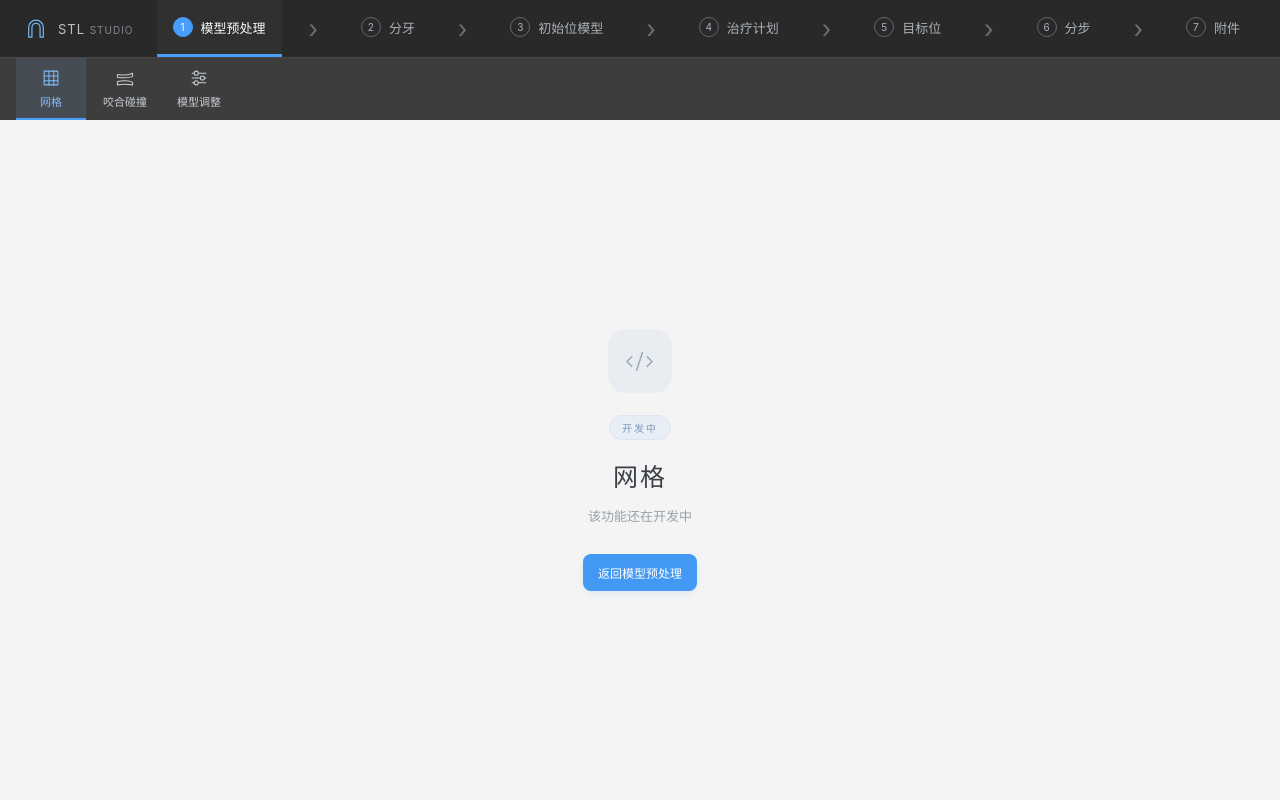
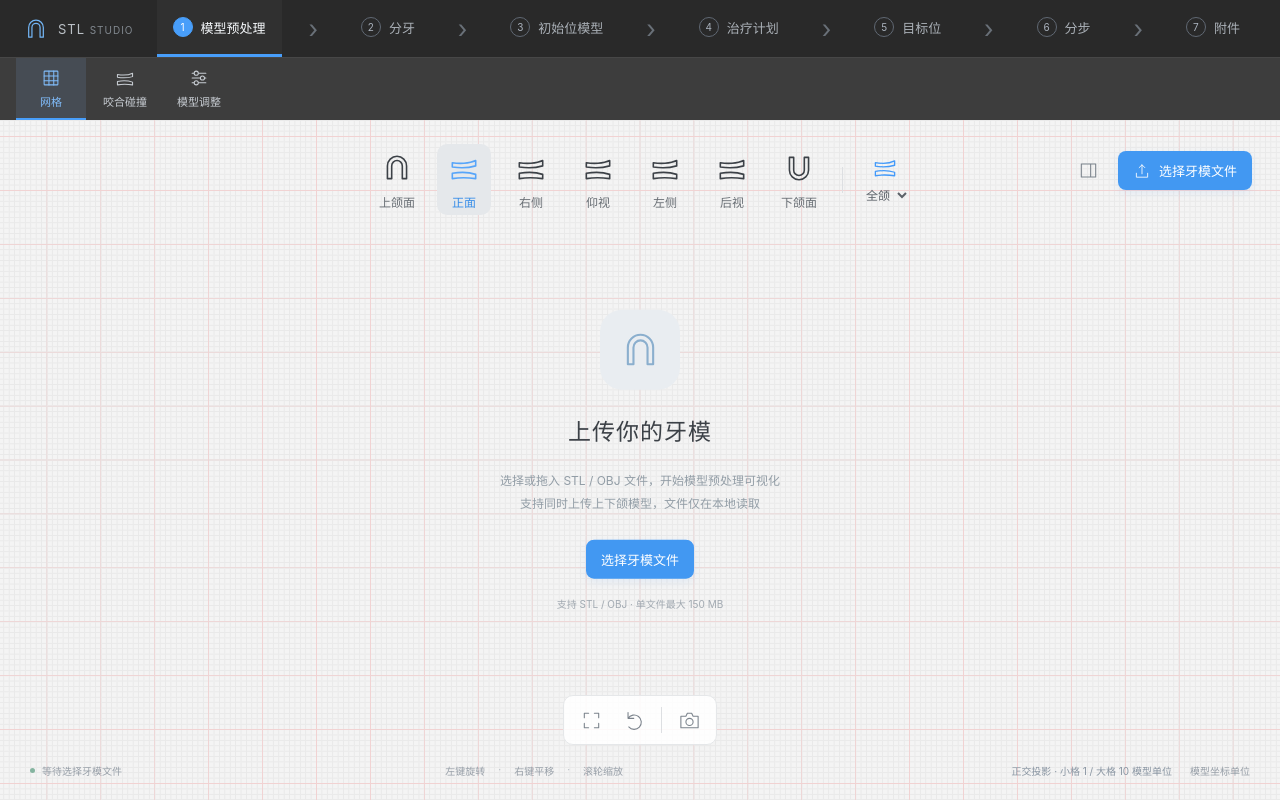
Before and after one commit to Shawn1L/Dental-Arrangement, a website built with Vite: page index.html in a window 1280 px wide. Both pictures are taken after a click on the button "网格". Built offline with nearby package versions, Linux system fonts and the light colour scheme.

Commit message:
feat: add reference grid and perspective orthographic switching

```diff
--- a/src/main.ts
+++ b/src/main.ts
@@ -4,6 +4,7 @@ import { mergeVertices } from 'three/addons/utils/BufferGeometryUtils.js';
 import { inferJaw } from './stl.mjs';
 import { parseModelGeometry } from './model-loader.mjs';
 import { clearModels, createModelImporter } from './model-import.mjs';
+import { createReferenceGrid } from './reference-grid';
 import './style.css';
 
 const svg = (body: string) => `<svg viewBox="0 0 32 32" fill="none" stroke="currentColor" stroke-width="1.5" stroke-linecap="round" stroke-linejoin="round" aria-hidden="true">${body}</svg>`;
@@ -13,14 +14,14 @@ const views = [ ['upper','上颌面',arch], ['front','正面',bite], ['right','
 const steps = ['模型预处理', '分牙', '初始位模型', '治疗计划', '目标位', '分步', '附件'];
 document.querySelector<HTMLDivElement>('#app')!.innerHTML = `
   <header class="workflow-header"><div class="workflow-brand">${svg(arch)}<span>STL <b>STUDIO</b></span></div><nav class="steps" aria-label="工作流程步骤">${steps.map((name,index)=>`<button class="step ${index===0?'active':''}" data-step="${name}" aria-pressed="${index===0}"><span class="step-number">${index+1}</span><span>${name}</span></button>${index<steps.length-1?'<span class="step-arrow" aria-hidden="true">›</span>':''}`).join('')}</nav></header>
-  <nav class="feature-bar" aria-label="预处理功能"><button data-feature="网格">${svg('<rect x="6" y="6" width="20" height="20" rx="1"/><path d="M6 13h20M6 20h20M13 6v20M20 6v20"/>')}<span>网格</span></button><button data-feature="咬合碰撞">${svg(bite)}<span>咬合碰撞</span></button><button data-feature="模型调整">${svg('<path d="M6 9h20M6 16h20M6 23h20"/><circle cx="12" cy="9" r="3" fill="#3d3d3d"/><circle cx="21" cy="16" r="3" fill="#3d3d3d"/><circle cx="12" cy="23" r="3" fill="#3d3d3d"/>')}<span>模型调整</span></button></nav>
+  <nav class="feature-bar" aria-label="预处理功能"><button data-feature="网格" aria-pressed="false" title="开启网格并切换正交投影">${svg('<rect x="6" y="6" width="20" height="20" rx="1"/><path d="M6 13h20M6 20h20M13 6v20M20 6v20"/>')}<span>网格</span></button><button data-feature="咬合碰撞">${svg(bite)}<span>咬合碰撞</span></button><button data-feature="模型调整">${svg('<path d="M6 9h20M6 16h20M6 23h20"/><circle cx="12" cy="9" r="3" fill="#3d3d3d"/><circle cx="21" cy="16" r="3" fill="#3d3d3d"/><circle cx="12" cy="23" r="3" fill="#3d3d3d"/>')}<span>模型调整</span></button></nav>
   <section id="workspace" aria-label="模型预处理">
   <main id="viewport" aria-label="牙模三维查看器"></main>
   <nav class="views" aria-label="标准视角">${views.map(([id,label,icon]) => `<button class="view ${id==='front'?'active':''}" data-view="${id}" aria-pressed="${id==='front'}" title="${label}">${svg(icon)}<span>${label}</span></button>`).join('')}<span class="divider"></span><label class="jaw-select">${svg(bite)}<select id="filter" aria-label="显示颌面"><option value="all">全颌</option><option value="upper">上颌</option><option value="lower">下颌</option></select></label></nav>
   <div class="top-actions"><button id="panel-toggle" class="icon-button" title="显示或隐藏模型面板" aria-label="显示或隐藏模型面板">${svg('<path d="M6 7h20v18H6zM19 7v18"/>')}</button><button id="import" class="primary" aria-label="选择牙模文件">${svg('<path d="M16 21V5m-5 5 5-5 5 5M6 20v7h20v-7"/>')}<span>选择牙模文件</span></button></div>
   <aside id="panel" hidden><div class="panel-title"><span>模型图层</span><span id="model-count">0 个模型</span></div><div id="models"></div><button id="add-model" class="add-model">＋ 选择牙模文件</button><div class="settings"><label>表面显示<select id="surface"><option value="smooth">平滑</option><option value="flat">原始面片</option><option value="wire">线框</option></select></label><label>透明度 <output id="opacity-value">100%</output><input id="opacity" type="range" min="10" max="100" value="100" aria-label="模型透明度"/></label><label>模型朝向<select id="orientation"><option value="z">Z 轴向上（牙模）</option><option value="y">Y 轴向上</option></select></label><div class="rotate-actions"><button data-rotate="x">X 轴 +90°</button><button data-rotate="y">Y 轴 +90°</button><button data-rotate="z">Z 轴 +90°</button></div></div><p class="privacy">${svg('<rect x="8" y="14" width="16" height="13" rx="3"/><path d="M11 14V9a5 5 0 0 1 10 0v5"/>')} 文件在本地处理</p></aside>
   <section id="empty"><span class="empty-icon">${svg(arch)}</span><h1>上传你的牙模</h1><p>选择或拖入 STL / OBJ 文件，开始模型预处理可视化<br/>支持同时上传上下颌模型，文件仅在本地读取</p><button id="empty-import" class="primary">选择牙模文件</button><small>支持 STL / OBJ · 单文件最大 150 MB</small></section>
-  <footer><div class="status"><span class="status-dot"></span><span id="status" role="status">等待选择牙模文件</span></div><div class="gestures">左键旋转<span>·</span>右键平移<span>·</span>滚轮缩放</div><span id="dimensions">模型坐标单位</span></footer>
+  <footer><div class="status"><span class="status-dot"></span><span id="status" role="status">等待选择牙模文件</span></div><div class="gestures">左键旋转<span>·</span>右键平移<span>·</span>滚轮缩放</div><span class="view-info"><span id="projection-label">透视投影</span><span id="dimensions">模型坐标单位</span></span></footer>
   <div class="bottom-tools"><button id="fit" class="icon-button" title="适应窗口（F）" aria-label="适应窗口">${svg('<path d="M12 6H6v6m14-6h6v6M6 20v6h6m14-6v6h-6"/>')}</button><button id="reset" class="icon-button" title="恢复初始视图" aria-label="恢复初始视图">${svg('<path d="M7 13a10 10 0 1 1 1 12M7 5v8h8"/>')}</button><span class="divider"></span><button id="screenshot" class="icon-button" title="导出 PNG 截图" aria-label="导出 PNG 截图">${svg('<path d="M4 10h7l2-4h6l2 4h7v16H4z"/><circle cx="16" cy="18" r="5"/>')}</button></div>
   </section>
   <section id="development" hidden aria-label="开发中"><div class="development-content"><span class="development-icon">${svg('<path d="M8 11 3 16l5 5m16-10 5 5-5 5M19 7l-6 18"/>')}</span><span class="development-badge">开发中</span><h1 id="development-title"></h1><p>该功能还在开发中</p><button id="back-preprocessing" class="primary">返回模型预处理</button></div></section>
@@ -37,7 +38,11 @@ viewport.appendChild(renderer.domElement);
 const scene = new THREE.Scene();
 scene.add(new THREE.HemisphereLight(0xffffff, 0x968774, 2.2));
 for (const [x,y,z,power] of [[-60,80,100,2.5],[70,20,40,1.3],[0,0,-100,1]]) { const light = new THREE.DirectionalLight(0xffffff,power); light.position.set(x,y,z); scene.add(light); }
-const camera = new THREE.OrthographicCamera(-60,60,40,-40,0.01,10000);
+const perspectiveCamera = new THREE.PerspectiveCamera(35,1,0.01,10000);
+const orthographicCamera = new THREE.OrthographicCamera(-60,60,40,-40,0.01,10000);
+let camera: THREE.PerspectiveCamera | THREE.OrthographicCamera = perspectiveCamera;
+let gridEnabled = false;
+const referenceGrid = createReferenceGrid();
 camera.position.set(0,0,200);
 const controls = new OrbitControls(camera, renderer.domElement);
 function selectStep(name: string, feature?: string) {
@@ -52,12 +57,15 @@ function selectStep(name: string, feature?: string) {
     button.classList.toggle('active',selected);button.setAttribute('aria-pressed',String(selected));
   });
   document.querySelectorAll<HTMLButtonElement>('[data-feature]').forEach(button=>{
-    const selected=button.dataset.feature===feature;
+    const selected=button.dataset.feature==='网格' ? gridEnabled : button.dataset.feature===feature;
     button.classList.toggle('active',selected);button.setAttribute('aria-pressed',String(selected));
   });
 }
 document.querySelectorAll<HTMLButtonElement>('[data-step]').forEach(button=>button.onclick=()=>selectStep(button.dataset.step!));
-document.querySelectorAll<HTMLButtonElement>('[data-feature]').forEach(button=>button.onclick=()=>selectStep(steps[0],button.dataset.feature));
+document.querySelectorAll<HTMLButtonElement>('[data-feature]').forEach(button=>button.onclick=()=>{
+  if(button.dataset.feature==='网格'){selectStep(steps[0]);toggleGrid();}
+  else selectStep(steps[0],button.dataset.feature);
+});
 $('back-preprocessing').onclick=()=>selectStep(steps[0]);
 controls.enableDamping = true; controls.dampingFactor = 0.09; controls.minZoom = 0.08; controls.maxZoom = 25;
 controls.rotateSpeed = 0.65; controls.zoomSpeed = 0.85; controls.screenSpacePanning = true;
@@ -67,7 +75,30 @@ const group = new THREE.Group(); group.rotation.x = -Math.PI/2; scene.add(group)
 type Model = { id: number; name: string; jaw: 'upper'|'lower'|'other'; enabled: boolean; mesh: THREE.Mesh<THREE.BufferGeometry,THREE.MeshStandardMaterial>; triangles: number };
 const models: Model[] = []; let nextId = 0; let activeView = 'front'; let radius = 60; let toastTimer = 0; let loading = 0; let pendingFit = false;
 function toast(message: string) { $('toast').textContent = message; $('toast').hidden = false; clearTimeout(toastTimer); toastTimer = window.setTimeout(()=> $('toast').hidden = true,5000); }
-function resize() { const w=viewport.clientWidth,h=viewport.clientHeight; if(!w || !h)return;renderer.setSize(w,h); camera.left=-radius*w/h; camera.right=radius*w/h; camera.top=radius; camera.bottom=-radius; camera.updateProjectionMatrix(); }
+function resize() { const w=viewport.clientWidth,h=viewport.clientHeight; if(!w || !h)return;renderer.setSize(w,h); perspectiveCamera.aspect=w/h; perspectiveCamera.updateProjectionMatrix(); orthographicCamera.left=-radius*w/h; orthographicCamera.right=radius*w/h; orthographicCamera.top=radius; orthographicCamera.bottom=-radius; orthographicCamera.updateProjectionMatrix(); }
+function toggleGrid() {
+  // Flush damping before changing cameras so toggling cannot add a rotation.
+  const damping=controls.enableDamping;controls.enableDamping=false;controls.update();
+  const previous=camera;
+  const direction=previous.position.clone().sub(controls.target).normalize();
+  const halfHeight=previous instanceof THREE.PerspectiveCamera
+    ? previous.position.distanceTo(controls.target)*Math.tan(THREE.MathUtils.degToRad(previous.fov/2))/previous.zoom
+    : (previous.top-previous.bottom)/2/previous.zoom;
+  gridEnabled=!gridEnabled;
+  camera=gridEnabled ? orthographicCamera : perspectiveCamera;
+  camera.position.copy(previous.position);camera.quaternion.copy(previous.quaternion);camera.up.copy(previous.up);
+  camera.near=previous.near;camera.far=previous.far;camera.zoom=1;
+  radius=halfHeight;
+  if(camera instanceof THREE.PerspectiveCamera){
+    const distance=halfHeight/Math.tan(THREE.MathUtils.degToRad(camera.fov/2));
+    camera.position.copy(controls.target).addScaledVector(direction,distance);
+    camera.far=Math.max(camera.far,distance+radius*100);
+  }
+  controls.object=camera;resize();controls.update();controls.enableDamping=damping;
+  const button=document.querySelector<HTMLButtonElement>('[data-feature="网格"]')!;
+  button.classList.toggle('active',gridEnabled);button.setAttribute('aria-pressed',String(gridEnabled));
+  $('projection-label').textContent=gridEnabled ? '正交投影 · 小格 1 / 大格 10 模型单位' : '透视投影';
+}
 new ResizeObserver(resize).observe(viewport);
 function visibleBounds() { group.updateMatrixWorld(true); const bounds=new THREE.Box3(); for(const model of models) if(model.mesh.visible) bounds.union(new THREE.Box3().setFromObject(model.mesh)); return bounds; }
 function fit() {
@@ -81,7 +112,11 @@ function fit() {
   const aspect=viewport.clientWidth/viewport.clientHeight;
   radius=Math.max(projectedHeight/2,projectedWidth/2/aspect,0.001)*1.45;
   const direction=camera.position.clone().sub(controls.target).normalize();
-  const distance=Math.max(size.length()*2,radius*4);
+  const forward=new THREE.Vector3().setFromMatrixColumn(camera.matrixWorld,2);
+  const projectedDepth=Math.abs(forward.x)*size.x+Math.abs(forward.y)*size.y+Math.abs(forward.z)*size.z;
+  const distance=camera instanceof THREE.PerspectiveCamera
+    ? radius/Math.tan(THREE.MathUtils.degToRad(camera.fov/2))+projectedDepth/2
+    : Math.max(size.length()*2,radius*4);
   controls.target.copy(center); camera.position.copy(center).addScaledVector(direction,distance); camera.near=Math.max(distance/100000,0.00001); camera.far=Math.max(size.length()*10,radius*100); camera.zoom=1; resize(); controls.update();
   $('dimensions').textContent = size.toArray().map(v=>v.toFixed(1)).join(' × ')+' · 模型单位';
 }
@@ -134,7 +169,8 @@ $('orientation').onchange=()=>{group.rotation.set($<HTMLSelectElement>('orientat
 document.querySelectorAll<HTMLButtonElement>('[data-rotate]').forEach(b=>b.onclick=()=>{group.rotateOnWorldAxis(new THREE.Vector3(b.dataset.rotate==='x'?1:0,b.dataset.rotate==='y'?1:0,b.dataset.rotate==='z'?1:0),Math.PI/2);fit();});
 $('surface').onchange=()=>{for(const m of models){m.mesh.material.flatShading=$<HTMLSelectElement>('surface').value==='flat';m.mesh.material.wireframe=$<HTMLSelectElement>('surface').value==='wire';m.mesh.material.needsUpdate=true;}};
 $('opacity').oninput=()=>{const value=Number($<HTMLInputElement>('opacity').value);$('opacity-value').textContent=value+'%';for(const m of models){m.mesh.material.opacity=value/100;m.mesh.material.transparent=value<100;m.mesh.material.depthWrite=value===100;}};
-$('screenshot').onclick=()=>{renderer.render(scene,camera);renderer.domElement.toBlob(blob=>{if(!blob){toast('截图失败');return;}const url=URL.createObjectURL(blob);const a=document.createElement('a');a.href=url;a.download=`STL-${new Date().toISOString().replace(/[:.]/g,'-')}.png`;a.click();setTimeout(()=>URL.revokeObjectURL(url),1000);});};
+$('screenshot').onclick=()=>{renderFrame();renderer.domElement.toBlob(blob=>{if(!blob){toast('截图失败');return;}const url=URL.createObjectURL(blob);const a=document.createElement('a');a.href=url;a.download=`STL-${new Date().toISOString().replace(/[:.]/g,'-')}.png`;a.click();setTimeout(()=>URL.revokeObjectURL(url),1000);});};
 let dragDepth=0;window.addEventListener('dragenter',e=>{if(e.dataTransfer?.types.includes('Files')){e.preventDefault();dragDepth++;$('drop-overlay').hidden=false;}});window.addEventListener('dragover',e=>e.preventDefault());window.addEventListener('dragleave',()=>{dragDepth=Math.max(0,dragDepth-1);if(!dragDepth)$('drop-overlay').hidden=true;});window.addEventListener('drop',e=>{e.preventDefault();dragDepth=0;$('drop-overlay').hidden=true;void importFiles(Array.from(e.dataTransfer?.files||[]));});
 window.addEventListener('keydown',e=>{if(e.target instanceof HTMLInputElement || e.target instanceof HTMLSelectElement || $('workspace').hidden)return;if(e.key.toLowerCase()==='f')fit();});
-renderer.setAnimationLoop(()=>{if(!$('workspace').hidden){controls.update();renderer.render(scene,camera);}});resize();applyVisibility();
+function renderFrame(){renderer.render(scene,camera);if(gridEnabled)referenceGrid.render(renderer,orthographicCamera);}
+renderer.setAnimationLoop(()=>{if(!$('workspace').hidden){controls.update();renderFrame();}});resize();applyVisibility();
--- /dev/null
+++ b/src/reference-grid.ts
@@ -0,0 +1,48 @@
+import * as THREE from 'three';
+
+// Screen-facing reference grid: one minor cell is one model coordinate unit.
+// Rendered after the model, matching the reference UI without altering geometry.
+export function createReferenceGrid() {
+  const scene = new THREE.Scene();
+  const camera = new THREE.OrthographicCamera(-1, 1, 1, -1, 0, 2);
+  camera.position.z = 1;
+  const material = new THREE.ShaderMaterial({
+    transparent: true, depthTest: false, depthWrite: false,
+    uniforms: {
+      resolution: { value: new THREE.Vector2() },
+      spacing: { value: 10 },
+      origin: { value: new THREE.Vector2() },
+    },
+    vertexShader: 'void main(){gl_Position=vec4(position.xy,0.0,1.0);}',
+    fragmentShader: `
+      uniform vec2 resolution;
+      uniform float spacing;
+      uniform vec2 origin;
+      float lines(float stepSize) {
+        vec2 p = gl_FragCoord.xy - origin;
+        vec2 distanceToLine = abs(mod(p + stepSize * 0.5, stepSize) - stepSize * 0.5);
+        return 1.0 - smoothstep(0.0, 1.0, min(distanceToLine.x, distanceToLine.y));
+      }
+      void main() {
+        float minor = lines(spacing);
+        float major = lines(spacing * 10.0);
+        // Fade dense minor lines rather than allowing moire at distant zooms.
+        float minorAlpha = minor * 0.14 * smoothstep(3.0, 7.0, spacing);
+        gl_FragColor = vec4(mix(vec3(0.48), vec3(0.92,0.48,0.48), major),
+          max(minorAlpha, major * 0.28));
+      }`,
+  });
+  scene.add(new THREE.Mesh(new THREE.PlaneGeometry(2, 2), material));
+  const screenOrigin = new THREE.Vector3();
+  return {
+    render(renderer: THREE.WebGLRenderer, view: THREE.OrthographicCamera) {
+      const size = renderer.getDrawingBufferSize(material.uniforms.resolution.value);
+      material.uniforms.spacing.value = size.y * view.zoom / (view.top - view.bottom);
+      screenOrigin.set(0, 0, 0).project(view);
+      material.uniforms.origin.value.set((screenOrigin.x + 1) * size.x / 2, (screenOrigin.y + 1) * size.y / 2);
+      renderer.autoClear = false;
+      renderer.render(scene, camera);
+      renderer.autoClear = true;
+    },
+  };
+}
```
Also changed, not shown: README.md, src/style.css.
